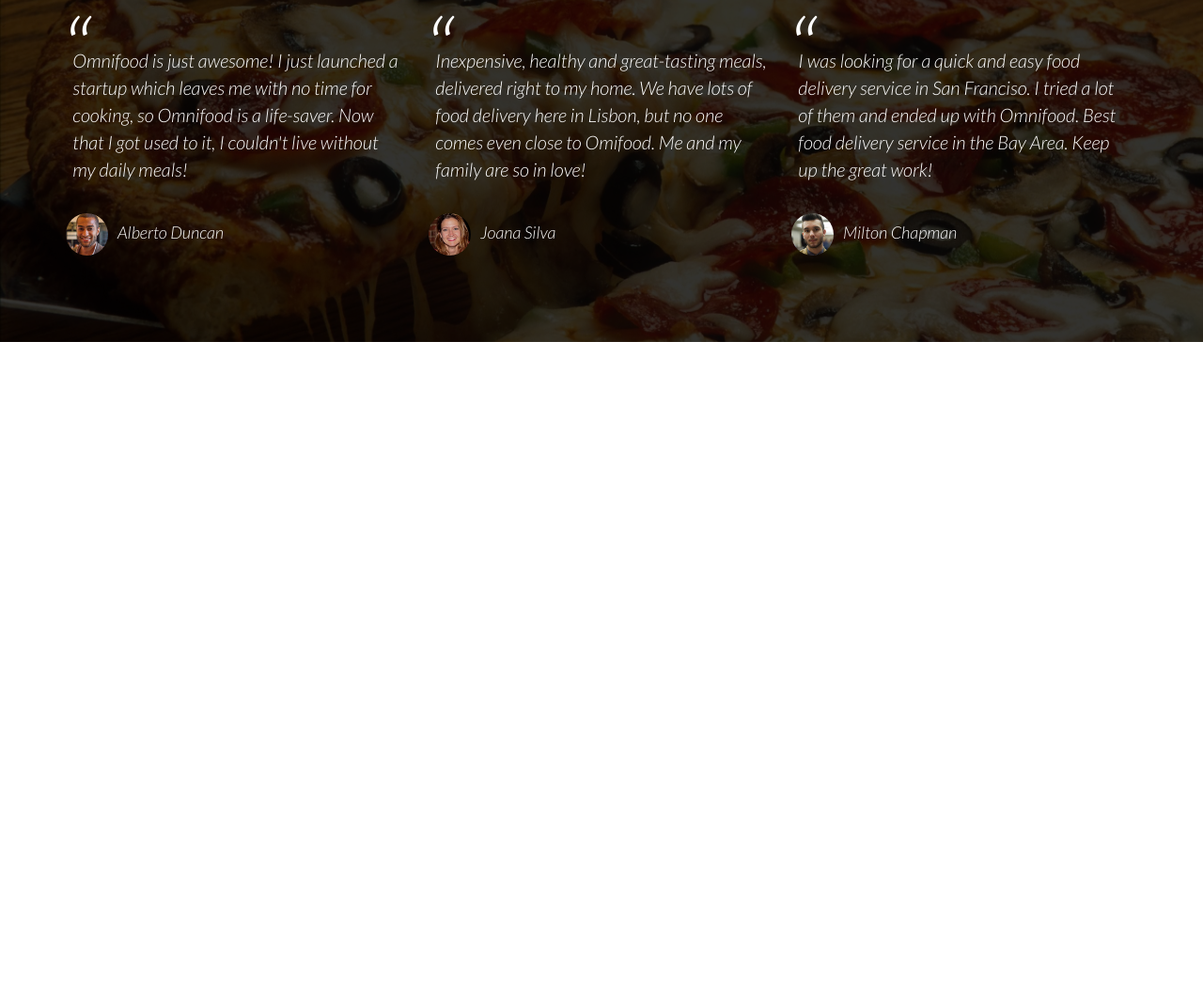
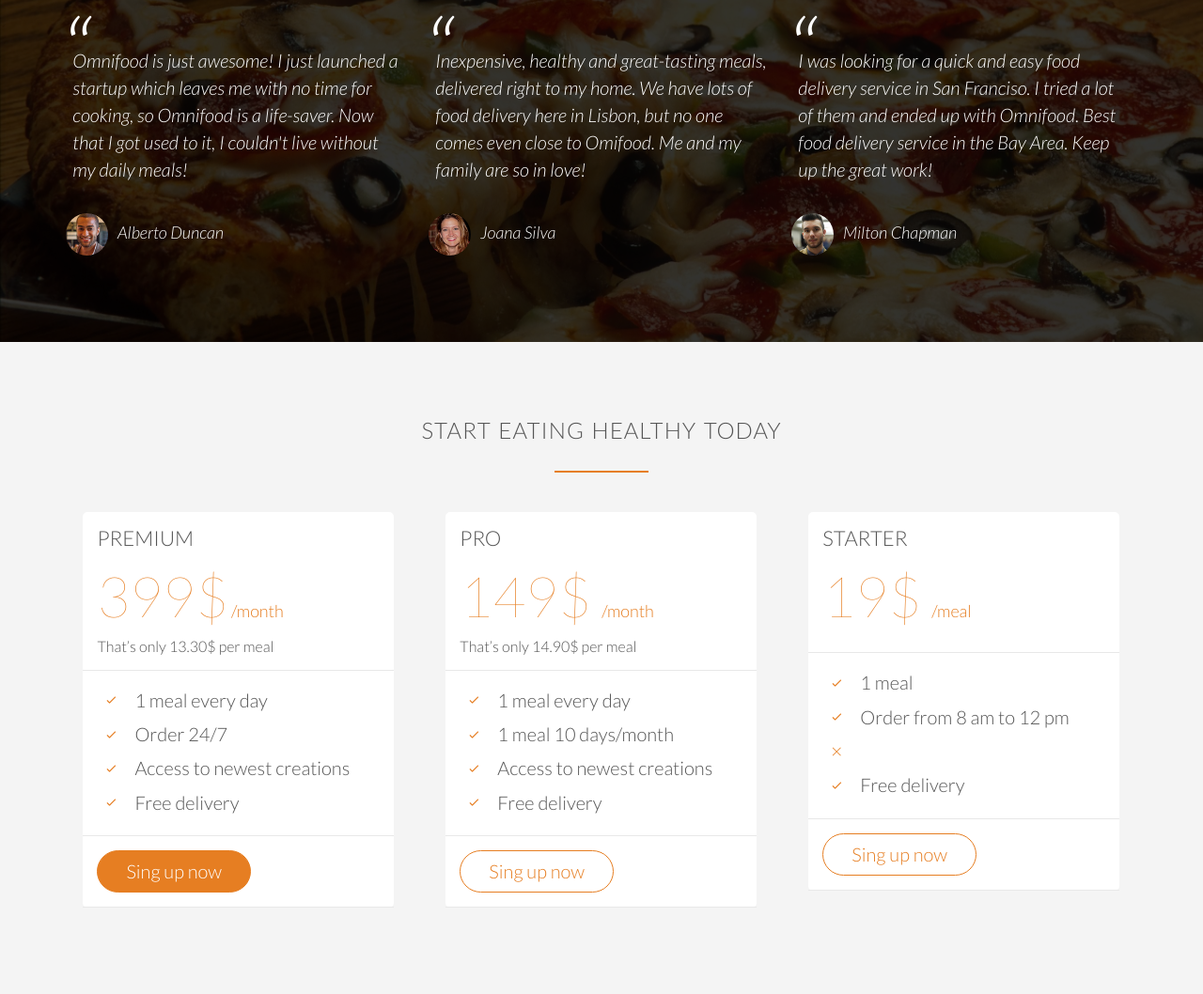
Before and after one commit to arteki65/webDesignLearning, a plain HTML site: page omnifood/index.html in a window 1280 px wide. Shown: the part 3520-4578 px from the top of the page at 94% size. Before the commit the page ends 3884 px from the top, so only its background shows below. Drawn offline with Linux system fonts and the light colour scheme; files whose address does not match are found by name.

Commit message:
omnifood while lecture 53

```diff
--- a/omnifood/index.html
+++ b/omnifood/index.html
@@ -230,9 +230,73 @@
                 </div>
             </div>
         </section>
+
+        <section class="section-plans">
+            <div class="row">
+                <h2>Start eating healthy today</h2>
+            </div>
+            <div class="row">
+                <div class="col span-1-of-3">
+                    <div class="plan-box">
+                        <div>
+                            <h3>Premium</h3>
+                            <p class="plan-price">399$<span> /month</span></p>
+                            <p class="plan-price-meal">That’s only 13.30$ per meal</p>
+                        </div>
+                        <div>
+                            <ul>
+                                <li><i class="ion-ios-checkmark-empty icon-small"></i>1 meal every day</li>
+                                <li><i class="ion-ios-checkmark-empty icon-small"></i>Order 24/7</li>
+                                <li><i class="ion-ios-checkmark-empty icon-small"></i>Access to newest creations</li>
+                                <li><i class="ion-ios-checkmark-empty icon-small"></i>Free delivery</li>
+                            </ul>
+                        </div>
+                        <div>
+                            <a href="#" class="btn btn-full">Sing up now</a>
+                        </div>
+                    </div>
+                </div>
+                <div class="col span-1-of-3">
+                    <div class="plan-box">
+                        <div>
+                            <h3>Pro</h3>
+                            <p class="plan-price">149$ <span> /month</span></p>
+                            <p class="plan-price-meal">That’s only 14.90$ per meal</p>
+                        </div>
+                        <div>
+                            <ul>
+                                <li><i class="ion-ios-checkmark-empty icon-small"></i>1 meal every day</li>
+                                <li><i class="ion-ios-checkmark-empty icon-small"></i>1 meal 10 days/month</li>
+                                <li><i class="ion-ios-checkmark-empty icon-small"></i>Access to newest creations</li>
+                                <li><i class="ion-ios-checkmark-empty icon-small"></i>Free delivery</li>
+                            </ul>
+                        </div>
+                        <div>
+                            <a href="#" class="btn btn-ghost">Sing up now</a>
+                        </div>
+                    </div>
+                </div>
+                <div class="col span-1-of-3">
+                    <div class="plan-box">
+                        <div>
+                            <h3>Starter</h3>
+                            <p class="plan-price">19$ <span> /meal</span></p>
+                            <p class="plan-price-meal"></p>
+                        </div>
+                        <div>
+                            <ul>
+                                <li><i class="ion-ios-checkmark-empty icon-small"></i>1 meal</li>
+                                <li><i class="ion-ios-checkmark-empty icon-small"></i>Order from 8 am to 12 pm</li>
+                                <li><i class="ion-ios-close-empty icon-small"></i></li>
+                                <li><i class="ion-ios-checkmark-empty icon-small"></i>Free delivery</li>
+                            </ul>
+                        </div>
+                        <div>
+                            <a href="#" class="btn btn-ghost">Sing up now</a>
+                        </div>
+                    </div>
+                </div>
+            </div>
+        </section>
     </body>
 </html>
-
-<!--
-
--->
--- a/omnifood/resources/css/style.css
+++ b/omnifood/resources/css/style.css
@@ -403,3 +403,47 @@
     margin-right: 10px;
     vertical-align: middle;
 }
+
+/* -------------------------------------------------------------------------------- */
+/* SUBSCIRPTION PLANS */
+/* -------------------------------------------------------------------------------- */
+
+.section-plans {
+    background-color: #f4f4f4;
+}
+
+.plan-box {
+    background-color: #FFF;
+    border-radius: 5px;
+    width: 90%;
+    margin-left: 5%;
+}
+
+.plan-box div {
+    padding: 15px;
+    border-bottom: 1px solid #e8e8e8;
+}
+
+.plan-price {
+    font-size: 300%;
+    font-weight: 100;
+    margin-bottom: 10px;
+    color: #e67e22;
+}
+
+.plan-price span {
+    font-size: 30%;
+    font-weight: 300;
+}
+
+.plan-price-meal {
+    font-size: 80%;
+}
+
+.plan-box ul {
+    list-style: none;
+}
+
+.plan-box ul li {
+    padding: 5px 0;
+}
```
